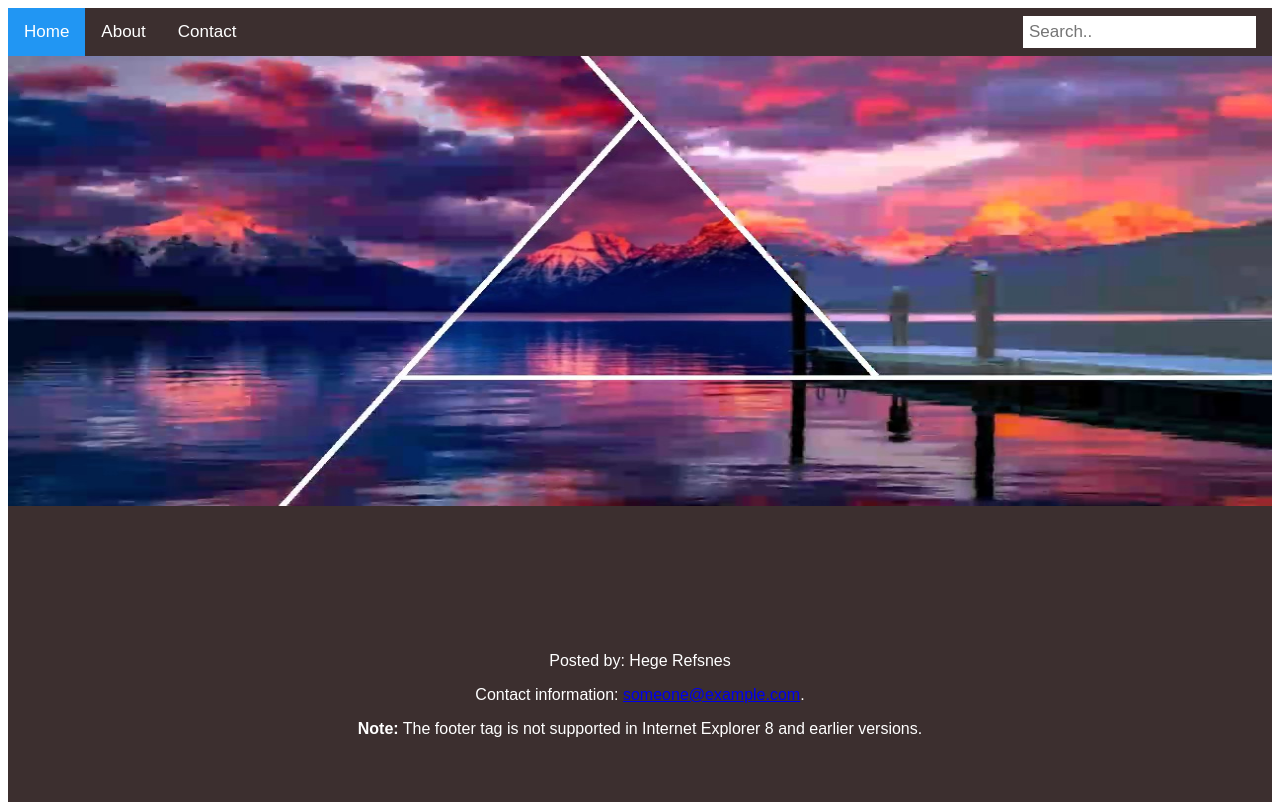
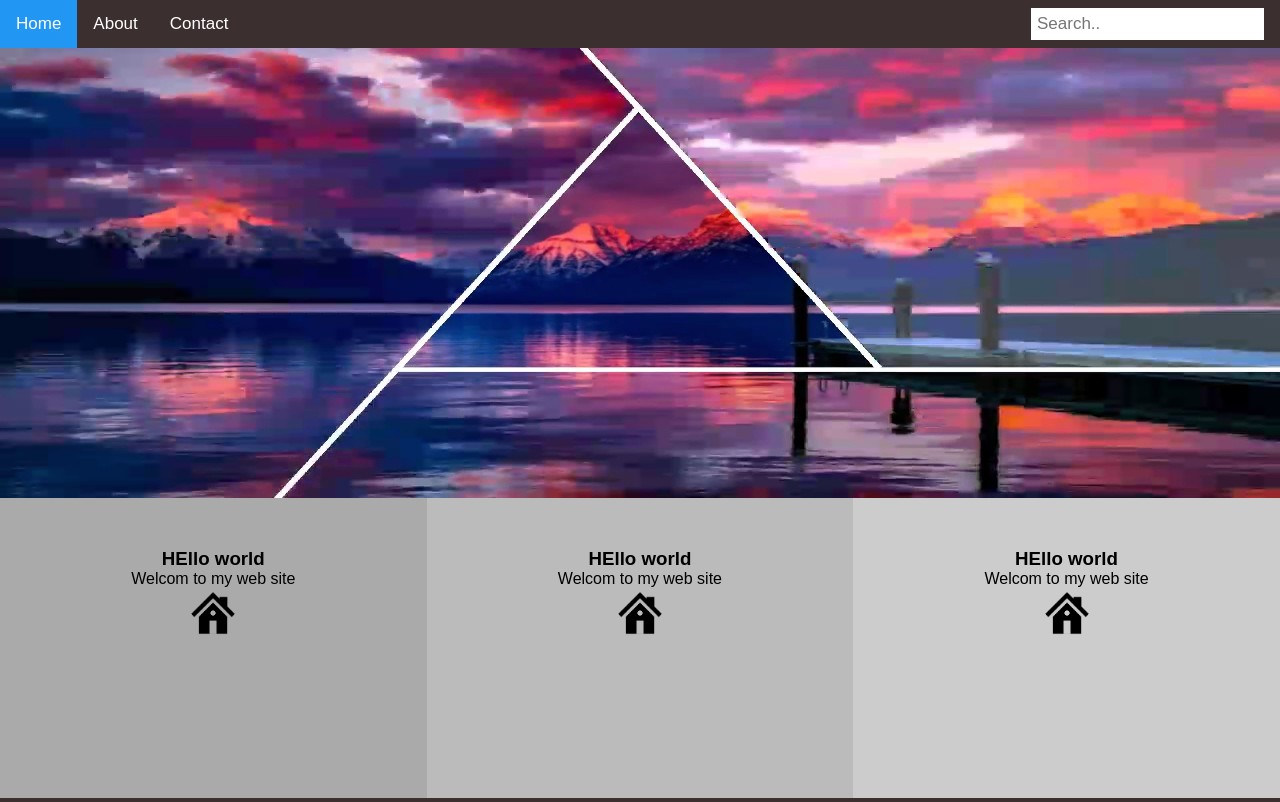
Before and after one commit to Lucian1998/Laborator1, a plain HTML site: page index.html in a window 1280 px wide. Shown: the top 802 px of the page. Drawn offline with Linux system fonts and the light colour scheme.

Commit message:
Commit index and css

```diff
--- a/css.css
+++ b/css.css
@@ -1,5 +1,6 @@
 * {
     box-sizing: border-box;
+    margin: 0px;
   }
 
   body {
@@ -76,6 +77,7 @@
   .f_center{
     color: white;
     padding: 120px;
+
   }
 h1{
     position: absolute;
--- a/index.html
+++ b/index.html
@@ -11,19 +11,16 @@
         <a href="#contact">Contact</a>
         <input type="text" placeholder="Search..">
       </div>
-
     <div class="header">
-      <div class="c_header"><h1></h1></div>
+      <div class="c_header"></div>
       <img src="foto/p2.jpg">
-
     </div>
-
-    <!-- <div class="row">
-      < 0div class="column" style="background-color:#aaa;">
+    <div class="row">
+      <div class="column" style="background-color:#aaa;">
       <h3>HEllo world</h3>
       <p>Welcom to my web site</p>
       <img class="img" src="foto/home.png">
-      </ 0div>
+      </div>
       <div class="column" style="background-color:#bbb;">
         <h3>HEllo world</h3>
         <p>Welcom to my web site</p>
@@ -33,7 +30,7 @@
         <p>Welcom to my web site</p>
         <img class="img" src="foto/home.png">
       </div>
-    </div> -->
+    </div>
     <div class="footer">
     <div class="f_center">
       <p>Posted by: Hege Refsnes</p>
```
